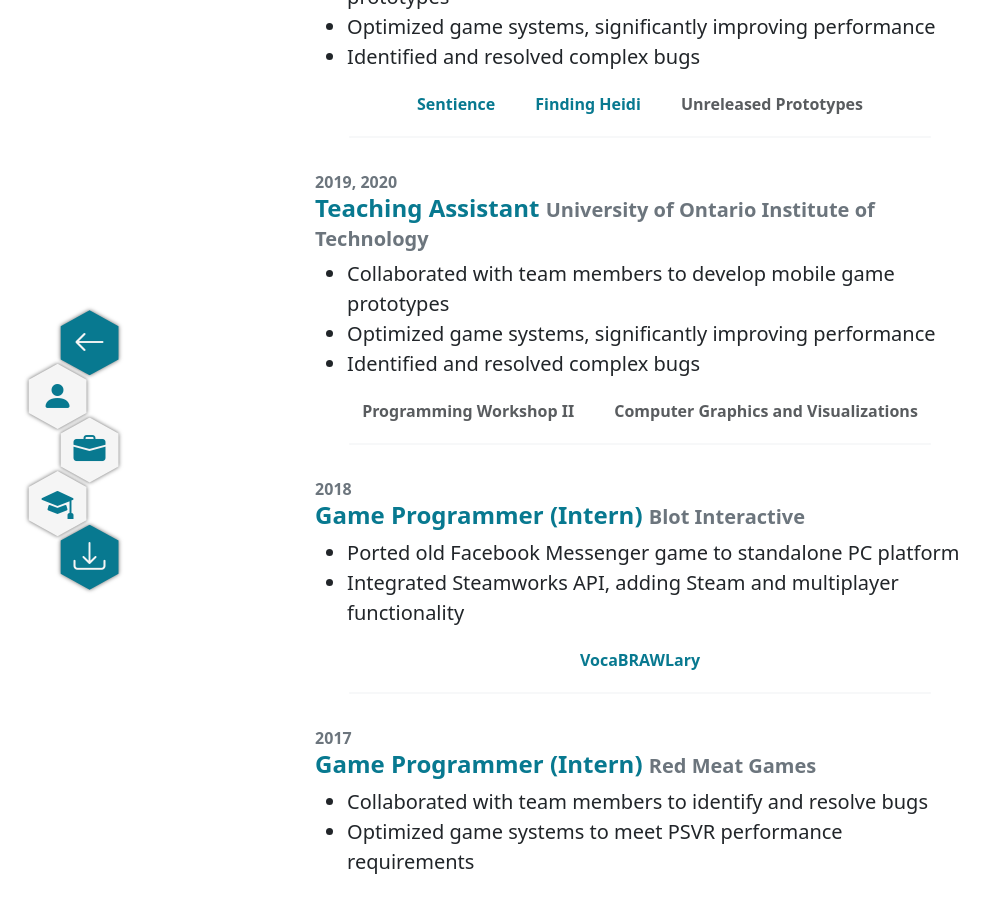
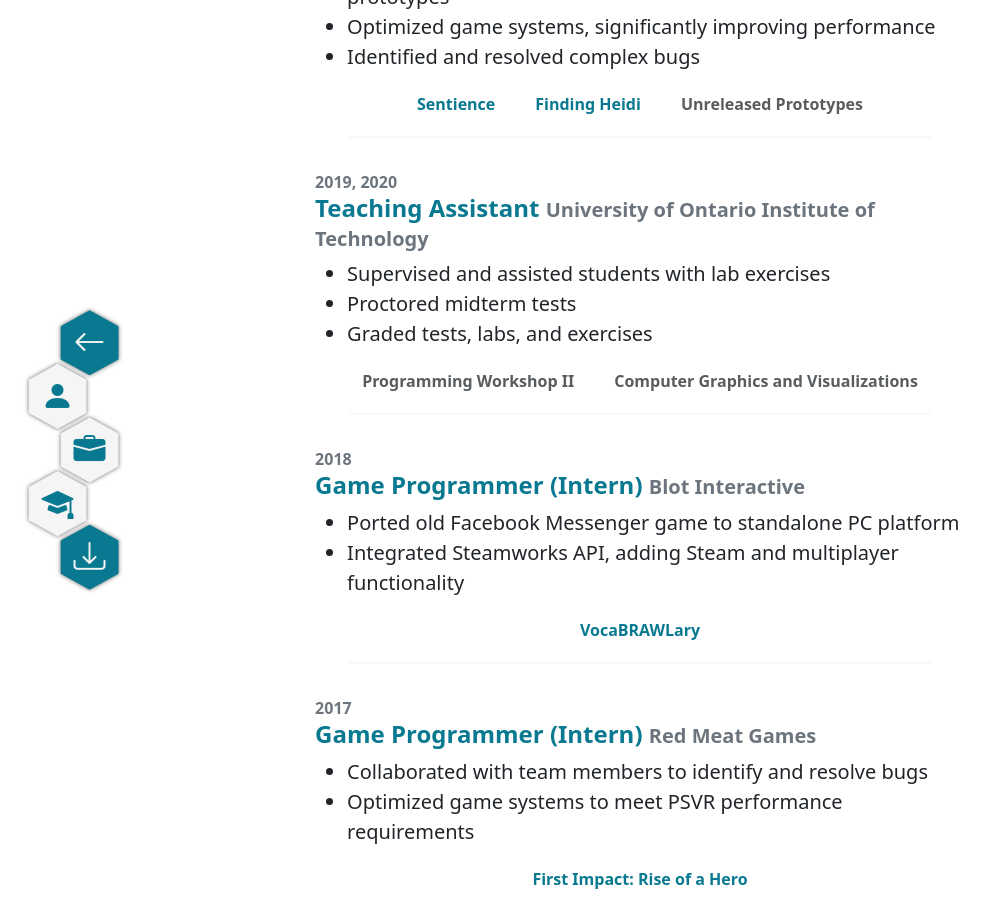
Before and after one commit to tremblay95/tremblay95.github.io, a Jekyll site: the page built from resume.html, in a window 1280 px wide and 900 px high, scrolled down 1881 px. Shown: the whole window, without its empty margins (0-995 px from the left). Built offline with Jekyll 4.4.1, drawn with Linux system fonts in a browser that asks for light colours.

Commit message:
Fixed incorrect data

```diff
--- a/_data/aboutme.json
+++ b/_data/aboutme.json
@@ -66,9 +66,9 @@
       "date": "2019, 2020",
       "tasks":
       [
-        "Collaborated with team members to develop mobile game prototypes",
-        "Optimized game systems, significantly improving performance",
-        "Identified and resolved complex bugs"
+        "Supervised and assisted students with lab exercises",
+        "Proctored midterm tests",
+        "Graded tests, labs, and exercises"
       ],
       "projects":
       [
```
